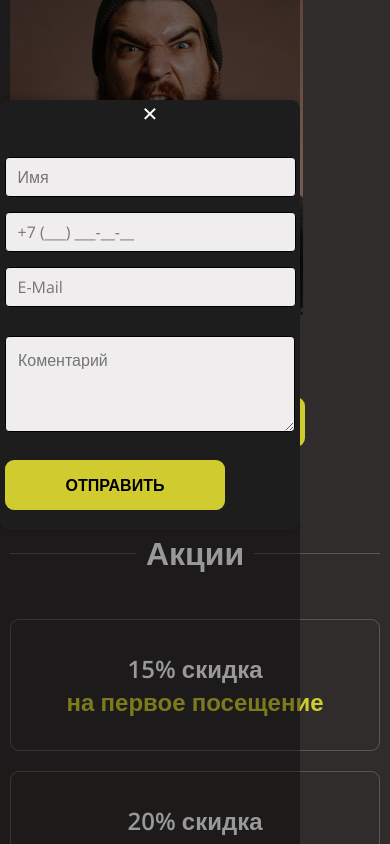
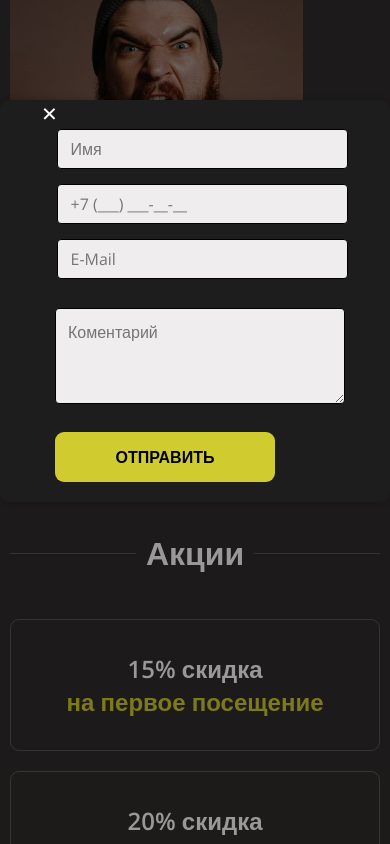
Before and after one commit to Kseniya8765/barber, a plain HTML site: page index.html in a window 390 px wide. Both pictures are taken after a click on the button "ЗАПИСАТЬСЯ". Shown: the part 2755-3599 px from the top of the page. Drawn offline with nearby package versions, Linux system fonts and the light colour scheme.

Commit message:
fix:modal,slider

```diff
--- a/css/styles.css
+++ b/css/styles.css
@@ -468,13 +468,7 @@ iframe {
   margin-left: 10px;
 }
 
-.masters-info {
-  display: flex;
-  justify-content: space-between;
-}
-
 .master-box img {
-  display: block;
   width: 293px;
   height: 360px;
   margin-bottom: 19px;
@@ -801,9 +795,17 @@ iframe {
 
 .slick-prev:before,
 .slick-next:before {
-  display: none;
+  display: block;
 }
 
+.slick-next {
+  right: 0px !important;
+}
+.slick-prev, .slick-next {
+  height: 30px !important;
+  width: 30px !important;
+  top: 40% !important;
+}
 @media screen and (max-width: 730px) {
 
   .menu nav {
@@ -874,7 +876,14 @@ iframe {
     display: block;
   }
 }
-
+@media screen and (max-width: 630px){
+.order-form{
+  justify-content: center;
+}
+.order-form--coment,#submit{
+  margin-left: 10px;
+}
+}
 @media screen and (max-width: 550px) {
   .cotact-box {
     display: none;
@@ -997,7 +1006,5 @@ iframe {
     font-size: 24px;
   }
 
-  .modal{
-    max-width: 300px;
-  }
+
 }
```
